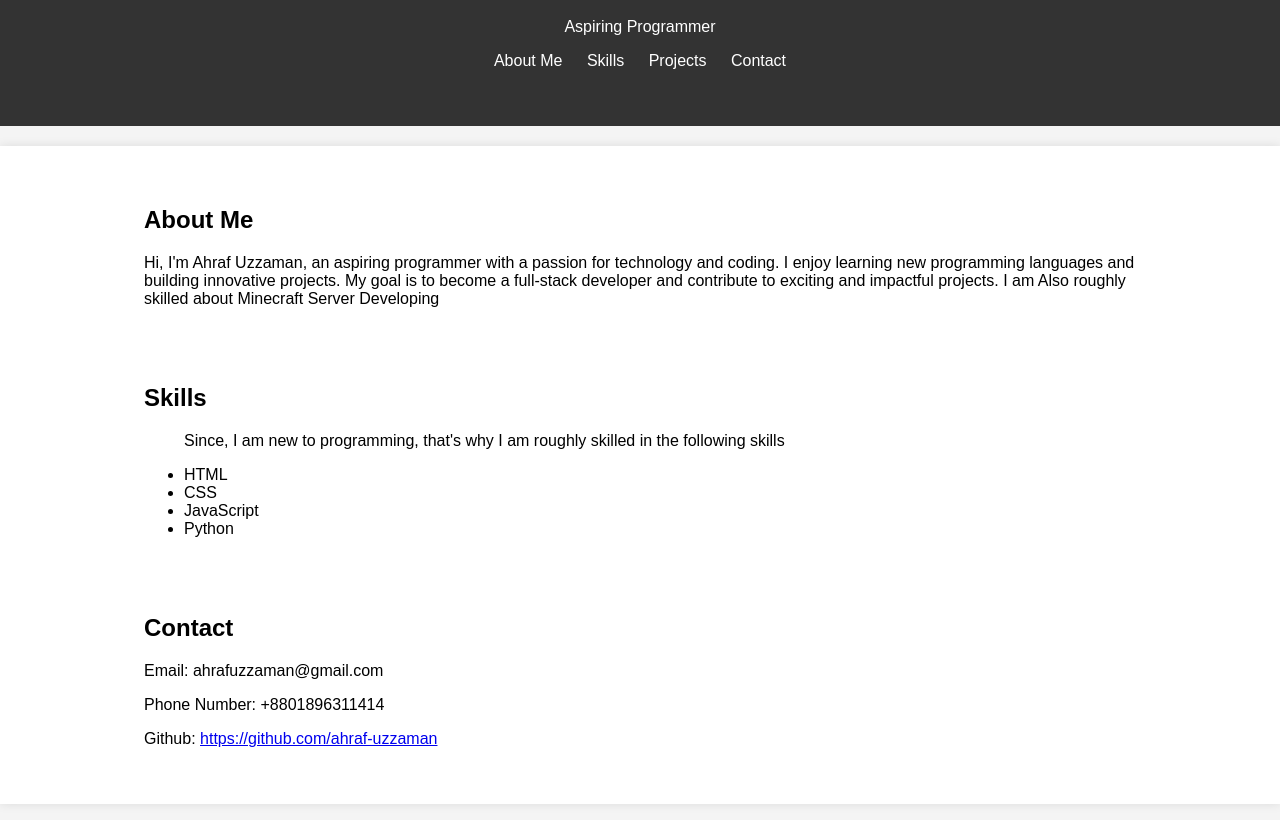
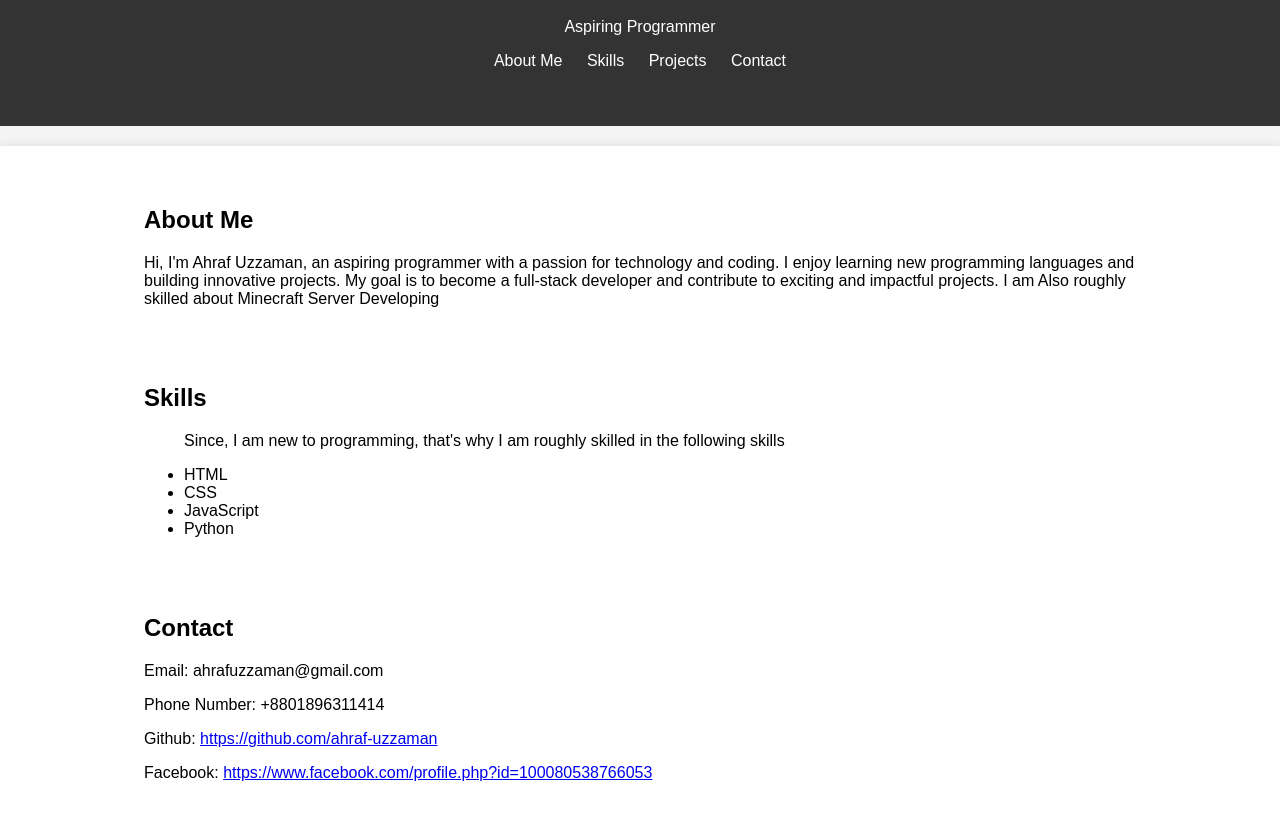
Before and after one commit to ahraf-uzzaman/portfolio2, a plain HTML site: page index.html in a window 1280 px wide. Shown: the part 268-1088 px from the top of the page. Drawn offline with Linux system fonts and the light colour scheme.

Commit message:
Update index.html

```diff
--- a/index.html
+++ b/index.html
@@ -45,6 +45,7 @@
             <p>Email: ahrafuzzaman@gmail.com</p>
             <p>Phone Number: +8801896311414</p>
             <p>Github: <a href="https://github.com/ahraf-uzzaman" target="_blank" title="Ahraf Uzzaman's Github">https://github.com/ahraf-uzzaman</a></p>
+            <p>Facebook: <a href="https://www.facebook.com/profile.php?id=100080538766053" target="_blank" title="Ahraf Uzzaman's FB Page">https://www.facebook.com/profile.php?id=100080538766053</a></p>
         </section>
     </main>
 
```
